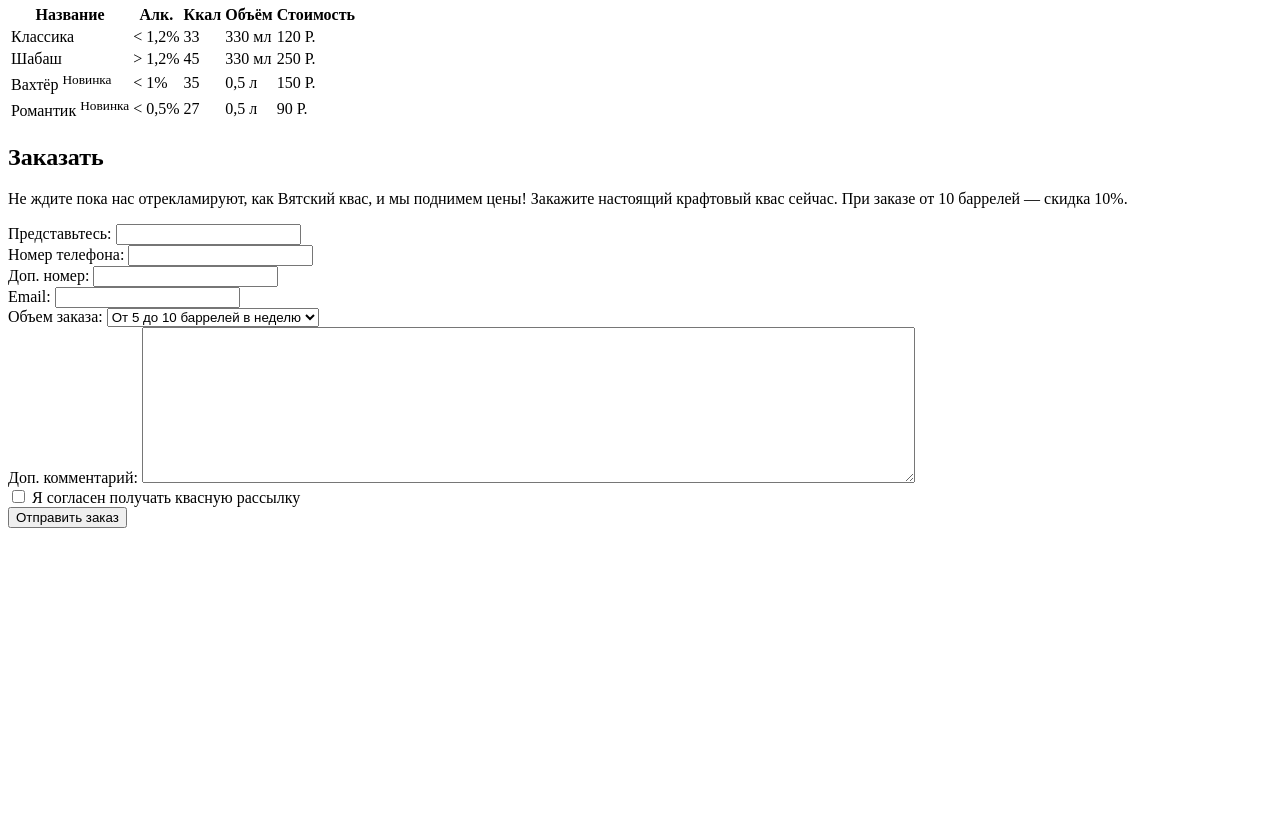
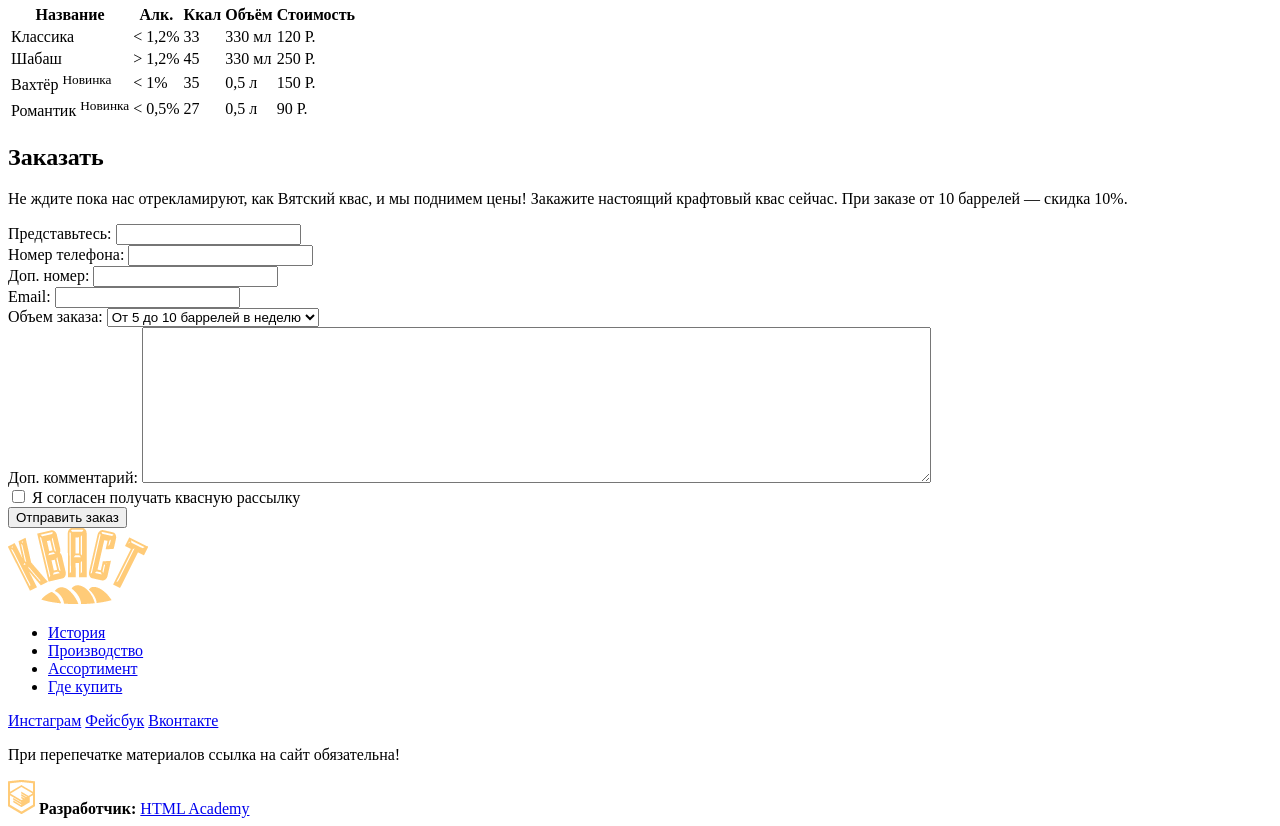
Before and after one commit to Komnatnaya/site, a plain HTML site: page index.html in a window 1280 px wide. Shown: the part 2621-3447 px from the top of the page. Before the commit the page ends 3157 px from the top, so only its background shows below. Drawn offline with Linux system fonts and the light colour scheme.

Commit message:
подвал

```diff
--- a/index.html
+++ b/index.html
@@ -10,7 +10,7 @@
             <div class="index-logo">
                 <img src="img/logo.png" width="140" height="76" alt="КВАСТ">
             </div>
-            <div class="main-navigation">
+            <div class="main-nav">
                 <ul>
                     <li><a href="#">История</a>
                     </li>
@@ -184,7 +184,7 @@
                 </div>
                 <div>
                     <label for="textarea">Доп. комментарий: </label>
-                    <textarea name="textarea" id="textarea" rows="10" cols="94"></textarea>
+                    <textarea name="textarea" id="textarea" rows="10" cols="96"></textarea>
                 </div>
                 <div>
                     <input type="checkbox" name="yes" id="yes">
@@ -196,6 +196,33 @@
             </form>
         </div>
         <footer>
+            <div class="footer-logo">
+                <img src="img/logo.png" width="140" height="76" alt="КВАСТ">
+            </div>
+            <div class="main-nav">
+                <ul>
+                    <li><a href="#">История</a>
+                    </li>
+                    <li><a href="#">Производство</a>
+                    </li>
+                    <li><a href="#">Ассортимент</a>
+                    </li>
+                    <li><a href="#">Где купить</a>
+                    </li>
+                </ul>
+            </div>
+            <div class="social">
+                <a href="#" class="social-btn">Инстаграм</a>
+                <a href="#" class="social-btn">Фейсбук</a>
+                <a href="#" class="social-btn">Вконтакте</a>
+            </div>
+            <div class="notice">
+                <p>При перепечатке материалов ссылка на сайт обязательна!</p>
+            </div>
+            <div class="html-academy">
+                <img src="img/htmlacademy.png" width="27" height="34" alt="HTML Academy">
+                <span><b>Разработчик:</b> </span><a href="https://htmlacademy.ru">HTML Academy</a>
+            </div>
         </footer>
     </body>
 
```
